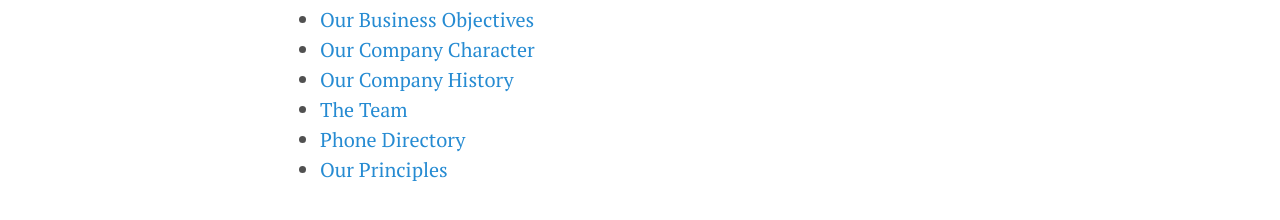
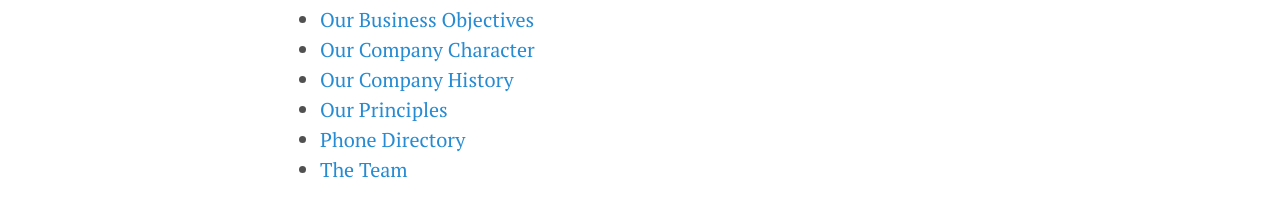
Before and after one commit to tormi/WunderWay, a Jekyll site: the page built from about-the-company/index.md, in a window 1280 px wide. Shown: the part 355-575 px from the top of the page. Built offline with Jekyll 4.4.1, drawn with Linux system fonts in a browser that asks for light colours; nearby versions of some CDN libraries; Markdown is read by kramdown in place of the engine named in the settings.

Commit message:
Sort subpage navigation in alphabetical order #16

```diff
--- a/_includes/subpage-navigation.html
+++ b/_includes/subpage-navigation.html
@@ -3,7 +3,7 @@
 {% assign next_level_down = url_parts_size | plus: 1 %}
 {% assign base_url = url_parts | last %}
 <ul>
-{% assign pages = site.pages | sort: 'price' %}
+{% assign pages = site.pages | sort: 'title' %}
 {% for page in pages %}
   {% if page.url contains base_url %}
     {% assign page_url_parts = page.url | split: '/' %}
```
